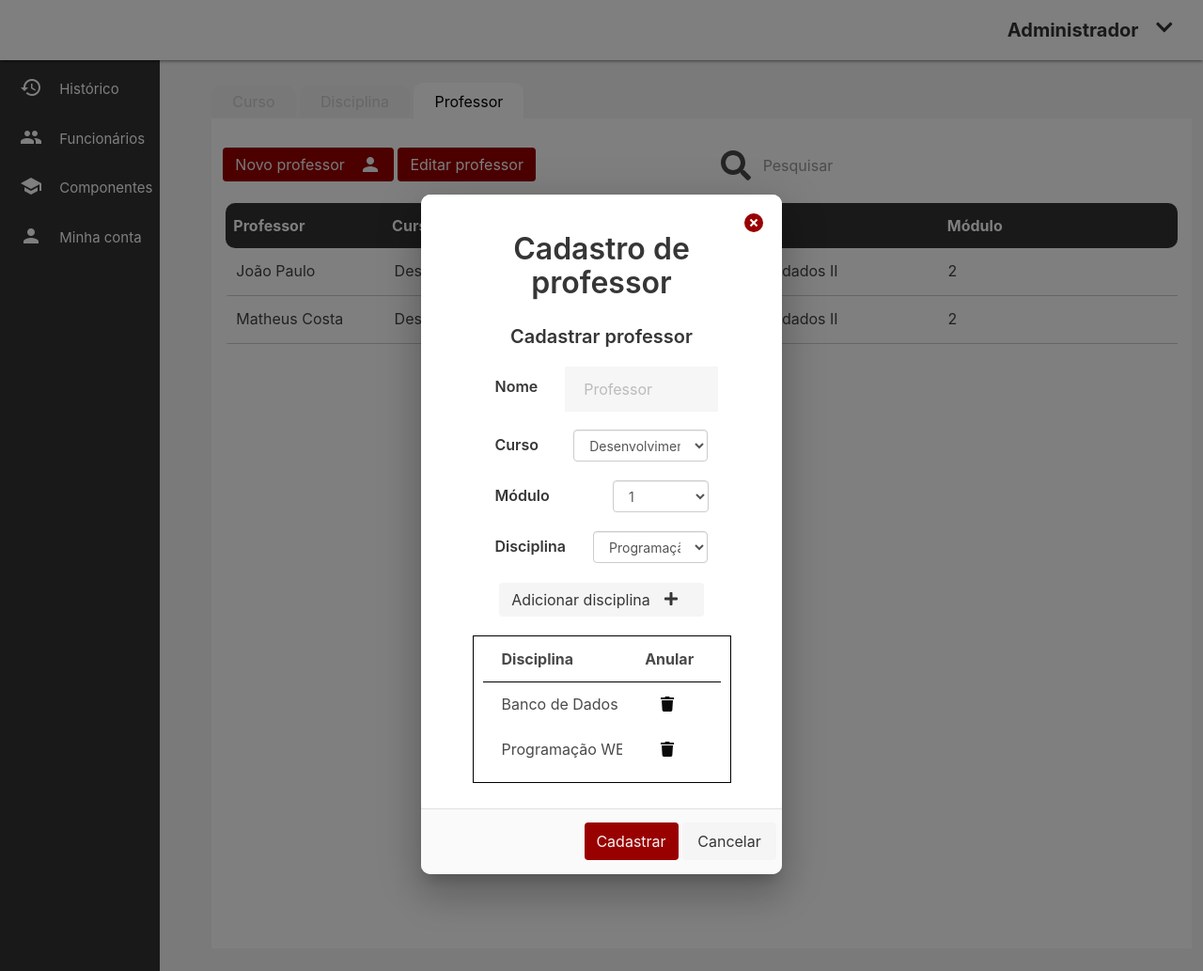
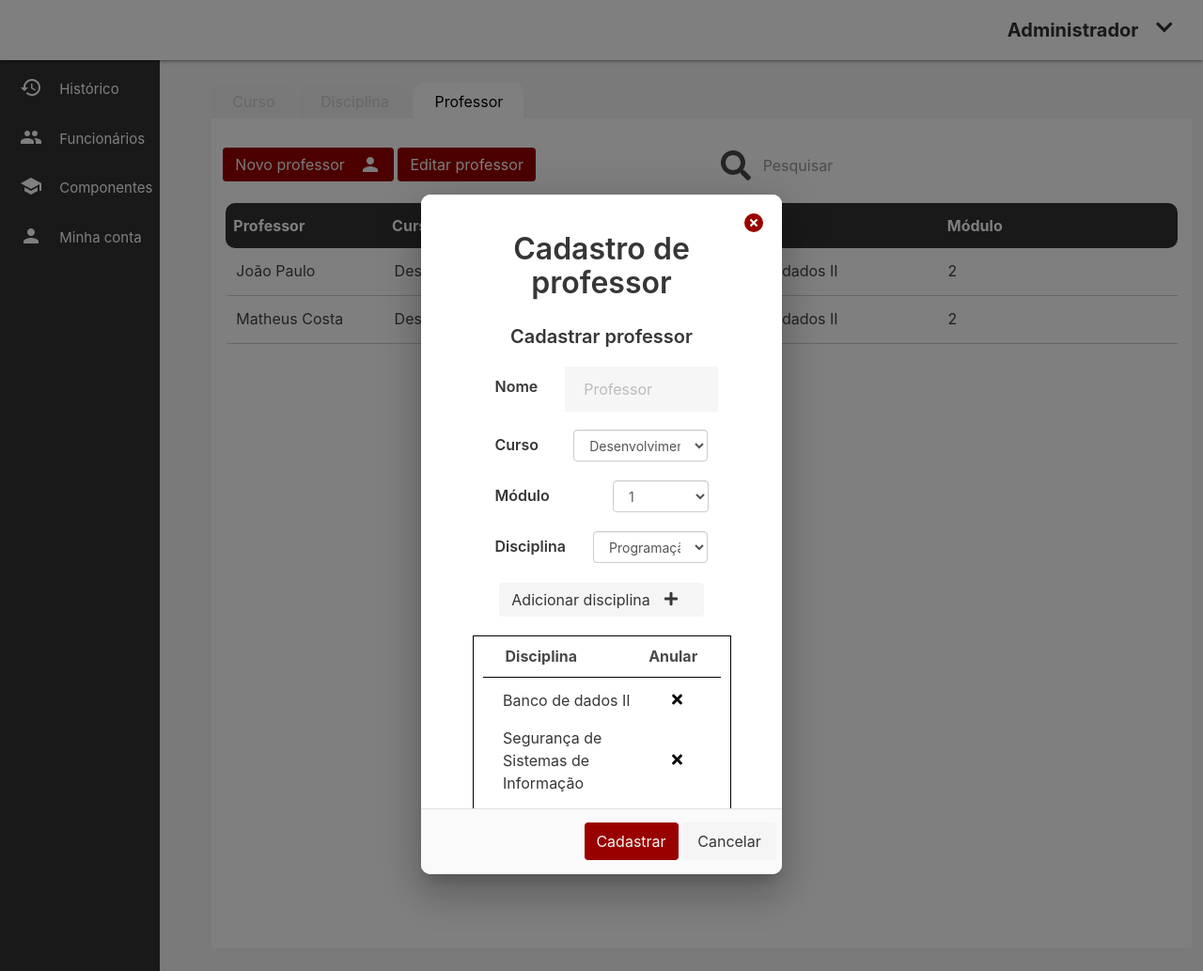
Before and after one commit to MattheusCosta/Request, a PHP site: page /view/administrador/professor.html in a window 1280 px wide, after a click that opens the changed part. Shown: the whole page at 94% size. Run offline with PHP 8.4, Linux system fonts and the light colour scheme; some libraries are stand-ins or nearby versions.

Commit message:
Atualização de criação e edição de professores

```diff
--- a/assets/css/administrador/estilo.css
+++ b/assets/css/administrador/estilo.css
@@ -88,6 +88,14 @@ div.row.table{
 
 #tableRow{
   margin-top: 6px;
+}
+
+#notifAceito2{
+  color: green;
+}
+
+#notifNegado2{
+  color: #990100;
 }
 
 /*---------------------MENU DO TOPO---------------------*/
@@ -1109,6 +1117,10 @@ div.row.professor{
   padding: 0px 0px 0px 20px;
 }
 
+#botaoEditarProfessor{
+  margin-left: -0.9rem;
+}
+
 #plusButton{
   font-weight: bold;
   margin: 0px 15px;
--- a/view/administrador/professor.html
+++ b/view/administrador/professor.html
@@ -255,29 +255,43 @@
                   </div>
                   <div class="col l10 m8 s12" id="tableStyle">
                     <div class="col l12 m12 s12">
-                      <div class="col l8 m8 s8">
-                        <input type="text" class="has-text-weight-bold" value="Disciplina" readonly>
+                      <div class="col l8 m8 s8" id="tableTitle">
+                        <b>Disciplina</b>
                       </div>
-                      <div class="col l4 m4 s4">
-                        <input type="text" class="has-text-weight-bold" value="Anular" readonly>
+                      <div class="col l4 m4 s4" id="tableTitle">
+                        <b>Anular</b>
                       </div>
                     </div>
                     <div class="col l12 m12 s12" id="tableStyleTop">
-                      <div class="col l8 m8 s8">
-                        <input type="text" value="Banco de Dados II" readonly>
+                      <div class="row table valign-wrapper" id="tableRow">
+                        <div class="col l9 m9 s8">
+                          <p id="textoTable">Banco de dados II</p>
                         </div>
-                      <div class="col l3 m3 s3">
-                        <button class="button is-white waves-effect waver-light" id="modalBtn">
-                          <i class="fas fa-trash"></i>
+                        <div class="col l2 m2 s2">
+                          <button class="button is-white waves-effect waver-light" id="botaoAnularTable" title="Anular curso">
+                            <i class="fas fa-times"></i>
                           </button>
                         </div>
-                      <div class="col l8 m8 s8">
-                        <input type="text" value="Programação WEB III" readonly>
                       </div>
-                      <div class="col l3 m3 s3">
-                        <button class="button is-white waves-effect waver-light" id="modalBtn">
-                          <i class="fas fa-trash"></i>
+                      <div class="row table valign-wrapper" id="tableRow">
+                        <div class="col l9 m9 s8">
+                          <p id="textoTable">Segurança de Sistemas de Informação</p>
+                        </div>
+                        <div class="col l2 m2 s2">
+                          <button class="button is-white waves-effect waver-light" id="botaoAnularTable" title="Anular curso">
+                            <i class="fas fa-times"></i>
                           </button>
+                        </div>
+                      </div>
+                      <div class="row table valign-wrapper" id="tableRow">
+                        <div class="col l9 m9 s8">
+                          <p id="textoTable">Desenvolvimento do Trabalho de Conclusão de Curso (TCC) em Desenvolvimento de Sistemas</p>
+                        </div>
+                        <div class="col l2 m2 s2">
+                          <button class="button is-white waves-effect waver-light" id="botaoAnularTable" title="Anular curso">
+                            <i class="fas fa-times"></i>
+                          </button>
+                        </div>
                       </div>
                     </div>
                   </div>
@@ -319,22 +333,6 @@
                   </div>
                 </div>
 
-                <div class="row">
-                  <div class="col l1 m2 s0">
-                  </div>
-                  <div class="col l10 m8 s12">
-                    <div class="form-group">
-                      <div class="col l12 m12 s12">
-                        <select class="form-control">
-                          <option>João Paulo</option>
-                          <option>João Pedro</option>
-                          <option>Matheus Costa</option>
-                        </select>
-                      </div>
-                    </div>
-                  </div>
-                </div>
-
                 <hr style="height:1px; border:none; color:#ccc; background-color:#ccc; margin-top: 0px; margin-bottom: 1.5rem;"/>
 
                 <div class="row">
@@ -363,18 +361,10 @@
                 <div class="row">
                   <div class="col l1 m2 s0">
                   </div>
-                  <div class="col l10 m8 s12">
-                    <div class="form-group">
-                      <div class="col l12 m12 s12">
-                        <label class="title is-6">Situação do professor</label>
-                      </div>
-                      <div class="col l12 m12 s12">
-                        <select class="form-control">
-                          <option>Ativado</option>
-                          <option>Desativado</option>
-                        </select>
-                      </div>
-                    </div>
+                  <div class="col l10 m8 s12 center-align">
+                    <button class="button is-light waves-effect waves-light">Nova disciplina
+                      <i class="fas fa-plus" id="plusButton"></i>
+                    </button>
                   </div>
                 </div>
 
@@ -389,41 +379,54 @@
                   </div>
                   <div class="col l10 m8 s12" id="tableStyle">
                     <div class="col l12 m12 s12">
-                      <div class="col l2 m2 s2">
+                      <div class="col l8 m8 s8" id="tableTitle">
+                        <b>Disciplina</b>
                       </div>
-                      <div class="col l10 m10 s10">
-                        <input type="text" class="has-text-weight-bold" value="Disciplina" readonly>
+                      <div class="col l4 m4 s4" id="tableTitle">
+                        <b>Editar</b>
                       </div>
-                      <!-- <div class="col l4 m4 s4">
-                        <input type="text" class="has-text-weight-bold" value="ON/OFF" readonly>
+                    </div>
+                    <div class="col l12 m12 s12" id="tableStyleTop">
+                      <div class="row table valign-wrapper" id="tableRow">
+                        <div class="col l9 m9 s9">
+                          <p id="textoTable">Banco de Dados II</p>
                         </div>
                         <div class="col l2 m2 s2">
-                        <input type="text" class="has-text-weight-bold" value="Editar" readonly>
-                      </div> -->
+                          <button class="button is-white waves-effect waver-light" id="botaoEditarProfessor" title="Editar professor">
+                            <i class="fas fa-pen"></i>
+                          </button>
                         </div>
-                    <div class="col l12 m12 s12" id="tableStyleTop">
+                        <div class="col l1 m1 s1">
+                          <i class="fas fa-circle" id="notifNegado2" readonly></i>
+                        </div>
+                      </div>
+                      <div class="row table valign-wrapper" id="tableRow">
+                        <div class="col l9 m9 s9">
+                          <p id="textoTable">Segurança de Sistemas de Informação</p>
+                        </div>
                         <div class="col l2 m2 s2">
+                          <button class="button is-white waves-effect waver-light" id="botaoEditarProfessor" title="Editar professor">
+                            <i class="fas fa-pen"></i>
+                          </button>
+                        </div>
+                        <div class="col l1 m1 s1">
                           <i class="fas fa-circle" id="notifAceito2" readonly></i>
                         </div>
-                      <div class="col l7 m7 s7">
-                        <input type="text" value="Banco de Dados II" readonly>
+                      </div>
+                      <div class="row table valign-wrapper" id="tableRow">
+                        <div class="col l9 m9 s9">
+                          <p id="textoTable">Desenvolvimento do Trabalho de Conclusão de Curso (TCC) em Desenvolvimento de Sistemas</p>
                         </div>
                         <div class="col l2 m2 s2">
-                        <button class="button is-white waves-effect waver-light" id="modalBtn">
-                          <i class="fas fa-power-off"></i>
+                          <button class="button is-white waves-effect waver-light" id="botaoEditarProfessor" title="Editar professor">
+                            <i class="fas fa-pen"></i>
                           </button>
+                        </div>
+                        <div class="col l1 m1 s1">
+                          <i class="fas fa-circle" id="notifAceito2" readonly></i>
                         </div>
                       </div>
                     </div>
-                </div>
-
-                <div class="row">
-                  <div class="col l1 m2 s0">
-                  </div>
-                  <div class="col l10 m8 s12 center-align">
-                    <button class="button is-light waves-effect waves-light">Nova disciplina
-                      <i class="fas fa-plus" id="plusButton"></i>
-                    </button>
                   </div>
                 </div>
 
@@ -482,6 +485,24 @@
                           <option>Banco de dados II</option>
                           <option>Desenvolvimento de sistemas</option>
                           <option>Programção de aplicativos mobile II</option>
+                        </select>
+                      </div>
+                    </div>
+                  </div>
+                </div>
+
+                <div class="row">
+                  <div class="col l1 m2 s0">
+                  </div>
+                  <div class="col l10 m8 s12">
+                    <div class="form-group">
+                      <div class="col l6 m6 s6">
+                        <label for="modulo" class="title is-6">Situação</label>
+                      </div>
+                      <div class="col l6 m6 s6">
+                        <select class="form-control" disabled>
+                          <option>Ativado</option>
+                          <option>Desativado</option>
                         </select>
                       </div>
                     </div>
```
Lines whose indentation alone changed are shown as unchanged.
